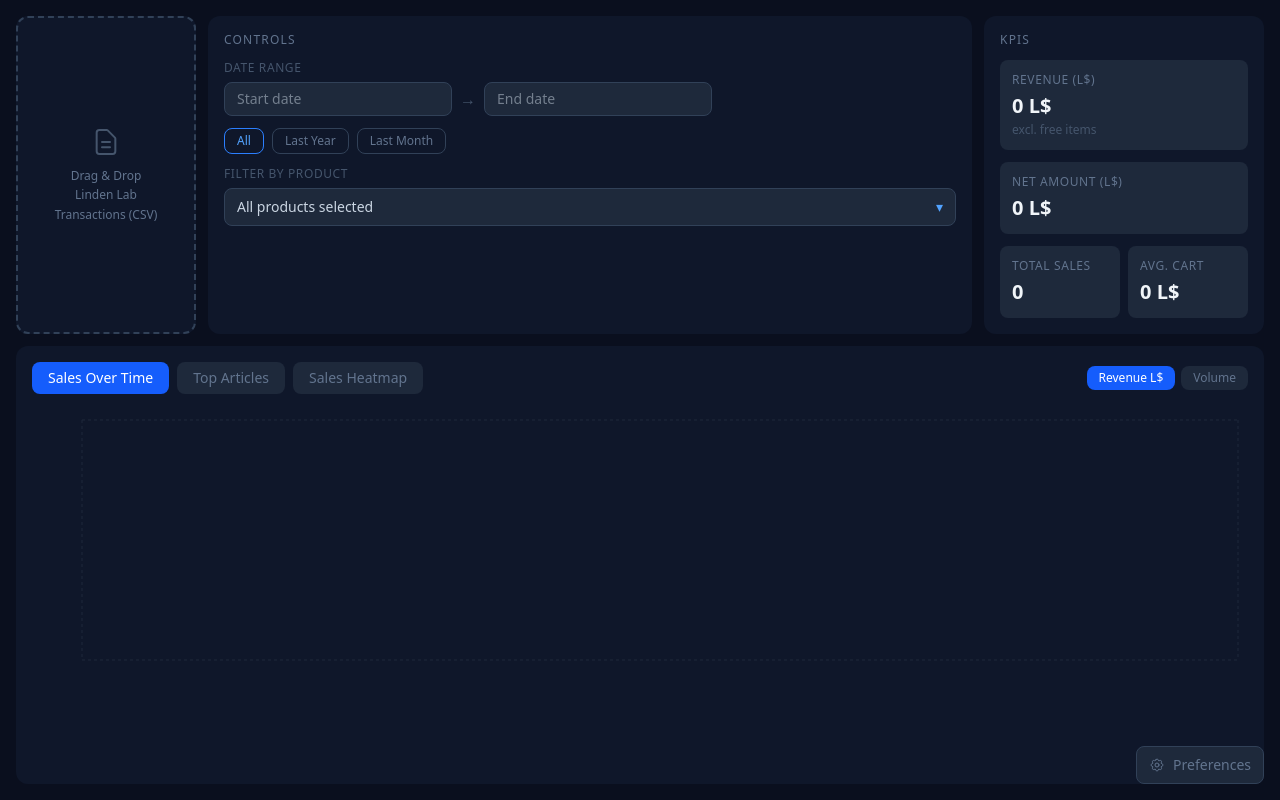
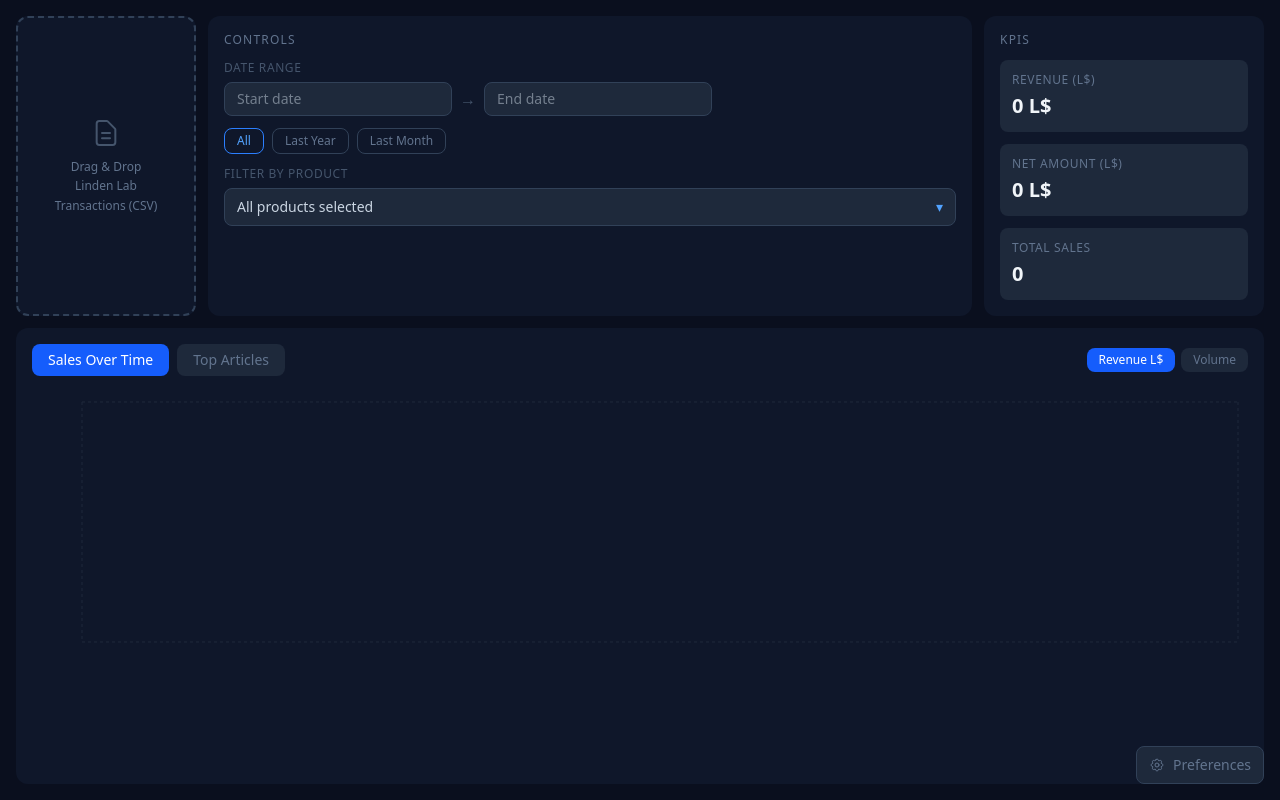
Before and after one commit to realjck/sl-marketplace-vision, a React (Vite) app: page / in a window 1280 px wide. Built offline with nearby package versions, Linux system fonts and the light colour scheme.

Commit message:
refactor: remove Avg Cart KPI, heatmap tab, and free items sub-label

```diff
--- a/src/components/ChartArea.tsx
+++ b/src/components/ChartArea.tsx
@@ -1,13 +1,11 @@
 import { useStore } from '../store/useStore'
 import SalesAreaChart from './charts/SalesAreaChart'
 import TopArticlesChart from './charts/TopArticlesChart'
-import SalesHeatmap from './charts/SalesHeatmap'
 import type { ChartTab } from '../types'
 
 const TABS: { id: ChartTab; label: string }[] = [
   { id: 'area', label: 'Sales Over Time' },
   { id: 'bar', label: 'Top Articles' },
-  { id: 'heatmap', label: 'Sales Heatmap' },
 ]
 
 export default function ChartArea() {
@@ -15,8 +13,6 @@ export default function ChartArea() {
   const setActiveTab = useStore(s => s.setActiveTab)
   const chartMetric = useStore(s => s.chartMetric)
   const setChartMetric = useStore(s => s.setChartMetric)
-
-  const showToggle = activeTab !== 'heatmap'
 
   return (
     <div className="bg-[#0f172a] rounded-xl p-4 flex-1">
@@ -34,7 +30,6 @@ export default function ChartArea() {
             {tab.label}
           </button>
         ))}
-        {showToggle && (
         <div className="ml-auto flex gap-1.5">
           {(['revenue', 'volume'] as const).map(m => (
             <button
@@ -50,12 +45,10 @@ export default function ChartArea() {
             </button>
           ))}
         </div>
-        )}
       </div>
 
       {activeTab === 'area' && <SalesAreaChart />}
       {activeTab === 'bar' && <TopArticlesChart />}
-      {activeTab === 'heatmap' && <SalesHeatmap />}
     </div>
   )
 }
--- a/src/components/KPICards.tsx
+++ b/src/components/KPICards.tsx
@@ -2,12 +2,11 @@ import { useMemo } from 'react'
 import { useStore } from '../store/useStore'
 import { computeKPIs } from '../lib/computeKPIs'
 
-function Card({ label, value, sub }: { label: string; value: string; sub?: string }) {
+function Card({ label, value }: { label: string; value: string }) {
   return (
     <div className="bg-[#1e293b] rounded-lg p-3">
       <p className="text-xs text-slate-500 uppercase tracking-wider">{label}</p>
       <p className="text-xl font-bold text-slate-100 mt-1">{value}</p>
-      {sub && <p className="text-xs text-slate-600 mt-0.5">{sub}</p>}
     </div>
   )
 }
@@ -22,16 +21,12 @@ export default function KPICards() {
       <Card
         label="Revenue (L$)"
         value={`${kpis.revenue.toLocaleString()} L$`}
-        sub="excl. free items"
       />
       <Card
         label="Net Amount (L$)"
         value={`${kpis.netAmount.toLocaleString()} L$`}
       />
-      <div className="grid grid-cols-2 gap-2">
-        <Card label="Total Sales" value={kpis.totalSales.toLocaleString()} />
-        <Card label="Avg. Cart" value={`${kpis.avgCart.toLocaleString()} L$`} />
-      </div>
+      <Card label="Total Sales" value={kpis.totalSales.toLocaleString()} />
     </div>
   )
 }
--- a/src/types.ts
+++ b/src/types.ts
@@ -13,5 +13,5 @@ export interface Transaction {
   netAmount: number
 }
 
-export type ChartTab = 'area' | 'bar' | 'heatmap'
+export type ChartTab = 'area' | 'bar'
 export type ChartMetric = 'revenue' | 'volume'
```
Lines whose indentation alone changed are shown as unchanged.
